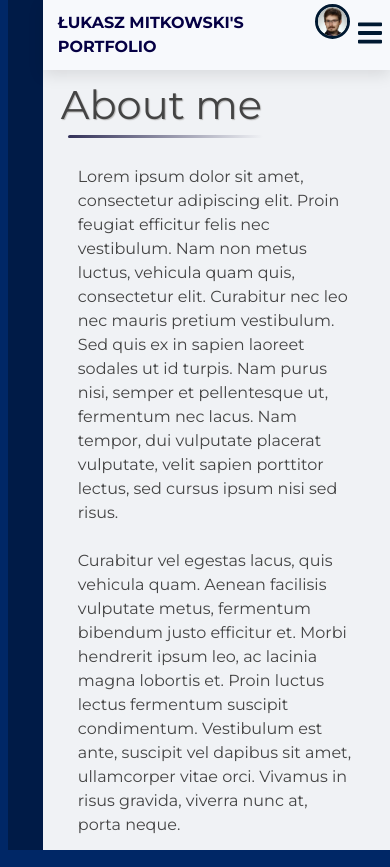
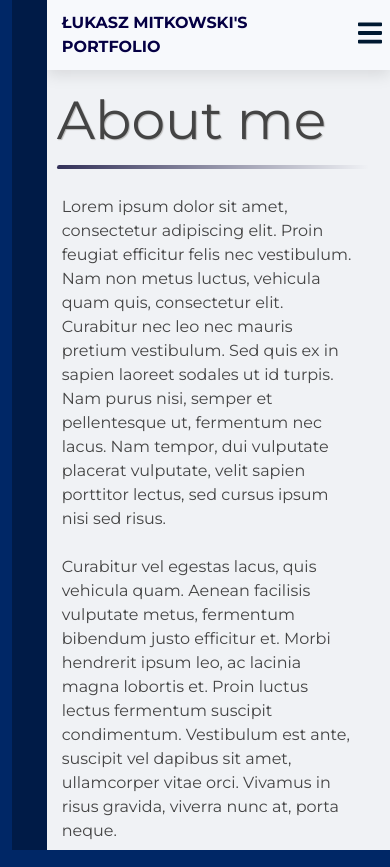
Before and after one commit to ukasz1/online-portfolio, a React (Create React App) app: page / in a window 390 px wide. Built offline with nearby package versions, Linux system fonts and the light colour scheme; the HTML template or start-up script is replaced by a standard one.

Commit message:
RWD for mobiles fixes

```diff
--- a/src/main.css
+++ b/src/main.css
@@ -229,7 +229,6 @@ td a:hover{
     border-top-left-radius: 0;
     box-shadow: none;
     border-left: 35px solid #001b47;
-    height: 1400px;
   }
   h1{
     padding-left: 13px;
@@ -319,58 +318,78 @@ td a:hover{
   }
 }
 /*---------------------------------------------------------------*/
-@media screen and (max-width: 992px){
+@media screen and (max-width: 768px){
+  body{
+    overflow: hidden;
+  }
   main{
-    margin-left:3%;
-    width: 97%;
-    border-left: 35px solid #001b47;
+    overflow-y: scroll;
   }
   h1{
-
+    padding: 3px;
+    font-size: 4em;
   }
 
+  .about-article{
+    padding-left: 10px;
+  }
+  .project-container{
+    width: 100%;
+    padding: 20px 22px 10px 22px;
+    column-gap: 22px;
+    row-gap: 22px;
+    grid-template-columns: auto auto;
+  }
+  .projects-item{
+  height: 180px;
 }
-/*---------------------------------------------------------------*/
-@media screen and (max-width: 768px){
-  main{
-    margin-left:3%;
-    width: 97%;
-    border-left: 35px solid #001b47;
-  }
-  h1{
 
-  }
-
-
-
-  .project-container{
-  padding: 20px;
-  column-gap: 30px;
-  grid-template-columns: auto auto;
-  }
-
-  .projects-item{
-    height: 21vh;
+  .certificates-container{
+  padding: 0;
+  padding-top: 20px;
+}
+  td{
+    line-height: 1.4;
+    padding: 10px;
+    padding-left: 3px;
+    border-bottom: #444444 1px dotted;
   }
 }
 /*---------------------------------------------------------------*/
-@media screen and (max-width: 576px){
-  main{
-    margin-left:2%;
-    width: 98%;
-    border-left: 35px solid #001b47;
-  }
-  h1{
-    font-size: 2.5em;
+@media screen and (max-width: 499px){
+  body{
+    overflow: visible;
   }
 
-  .certificates-container{
-  padding: 0;
-}
+  h1{
+    padding: 5px;
+    font-size: 3.35em;
+  }
+  .project-container{
+    grid-template-columns: auto;
+    width: 82vw;
+    padding: 0;
+    padding-top: 30px;
+  }
+  .projects-item{
+    width: 95%; /*78vw*/
+    height: auto;
+  }
+  .card-picture{
+    width: 100%;
+  }
   td{
     line-height: 1.2;
-    /* border: 1px solid green; */
     padding: 10px;
+    padding-left: 3px;
     border-bottom: #444444 1px dotted;
   }
+  .underline{
+    left: 5px;
+    width: 80vw;
+  }
+
+  .small-avatar{
+    display: none;
+  }
 }
```
